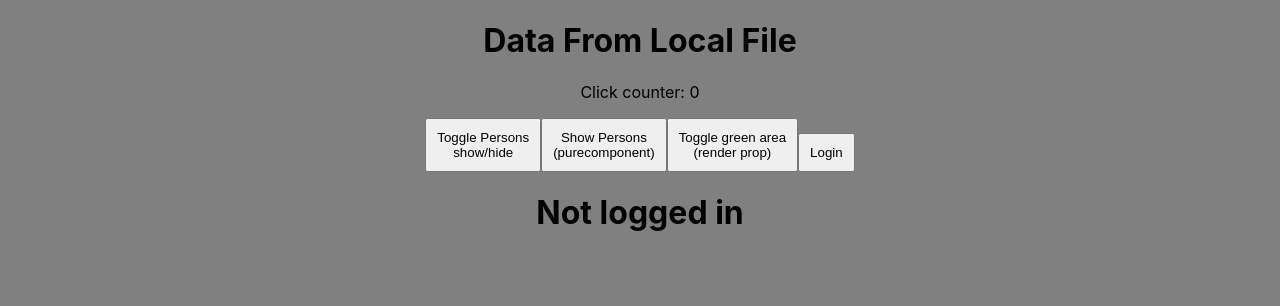
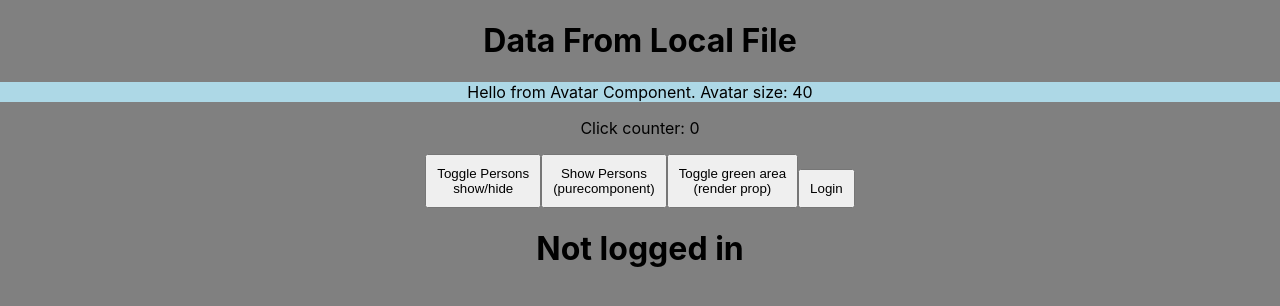
Before and after one commit to sweeptic/react_sandbox, a React (Create React App) app: page / in a window 1280 px wide. Shown: the top 306 px of the page. Built offline with nearby package versions, Linux system fonts and the light colour scheme.

Commit message:
pass down with props

```diff
--- a/src/App.js
+++ b/src/App.js
@@ -5,6 +5,7 @@ import MouseTracker from './MouseTracker';
 import Login from './Login';
 import Profile from './Profile';
 import AuthContext from './Auth-context';
+import Page from './Page';
 
 
 class App extends PureComponent {
@@ -83,12 +84,13 @@ class App extends PureComponent {
     ) : null;
 
     let greenArea = this.state.greenArea ? <MouseTracker /> : null;
-
+    const avatarSize = 40;
 
     return (
       <div>
         <h1>Data From Local File</h1>
         {greenArea}
+        <Page avatarSize={avatarSize}/>
         <p>Click counter: {this.state.clickCounter}</p>
         <button onClick={this.personToggleHandler}>Toggle Persons <br />show/hide</button>
         <button onClick={this.personClickHandler}>Show Persons <br />(purecomponent)</button>
--- /dev/null
+++ b/src/Avatar.js
@@ -0,0 +1,11 @@
+import React from 'react'
+
+const Avatar = (props) => {
+   return (
+      <div style={{backgroundColor:"lightblue"}}>
+         Hello from Avatar Component. Avatar size: {props.avatarSize}
+      </div>
+   )
+}
+
+export default Avatar
--- /dev/null
+++ b/src/NavigationBar.js
@@ -0,0 +1,12 @@
+import React from 'react'
+import Avatar from './Avatar'
+
+const NavigationBar = (props) => {
+   return (
+      <div>
+         <Avatar avatarSize={props.avatarSize}/>
+      </div>
+   )
+}
+
+export default NavigationBar
--- /dev/null
+++ b/src/Page.js
@@ -0,0 +1,12 @@
+import React from 'react'
+import PageLayout from './PageLayout'
+
+const Page = (props) => {
+   return (
+      <div>
+         <PageLayout avatarSize={props.avatarSize}/>
+      </div>
+   )
+}
+
+export default Page
--- /dev/null
+++ b/src/PageLayout.js
@@ -0,0 +1,12 @@
+import React from 'react'
+import NavigationBar from './NavigationBar'
+
+const PageLayout = (props) => {
+   return (
+      <div>
+         <NavigationBar avatarSize={props.avatarSize}/>
+      </div>
+   )
+}
+
+export default PageLayout
```
